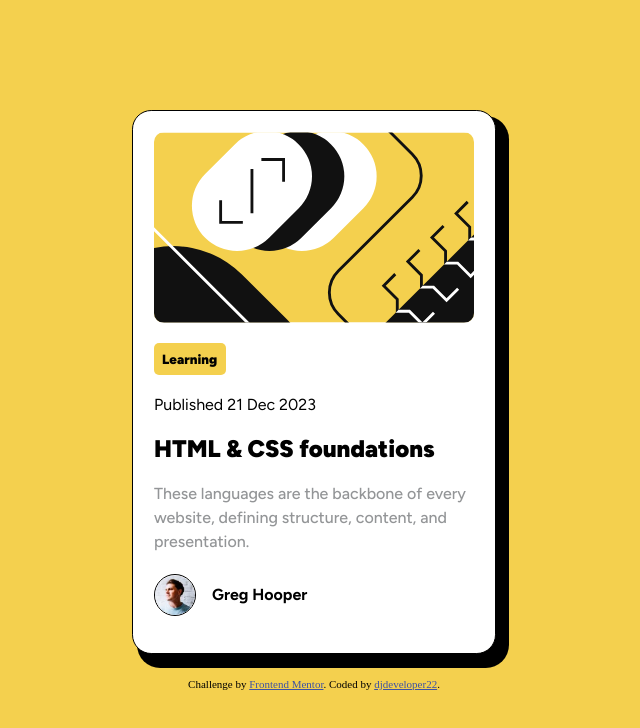
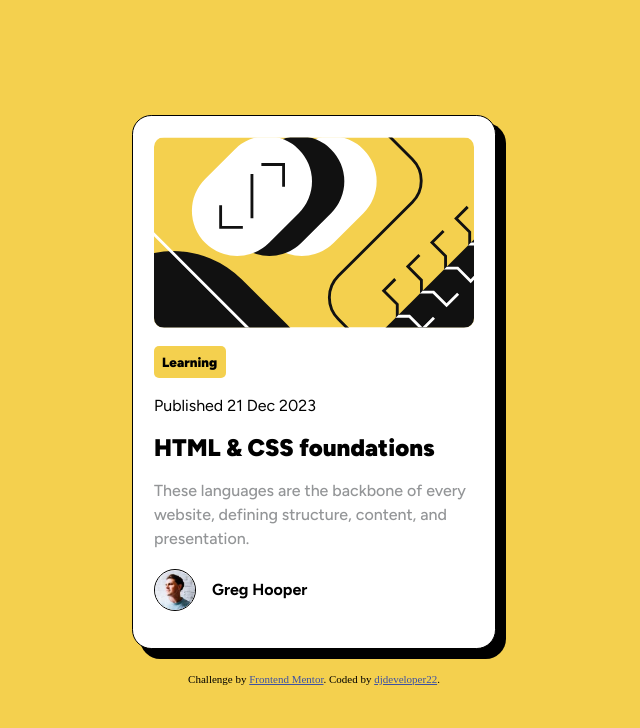
Before and after one commit to djdeveloper22/blog-preview-card, a website: page index.html in a window 1280 px wide. Shown: the whole page, without its empty margins (326-966 px from the left). Drawn offline with Linux system fonts and the light colour scheme.

Commit message:
correciones roles, box shadow

```diff
--- a/index.html
+++ b/index.html
@@ -67,11 +67,11 @@
       flex-direction: column;
       justify-content: space-between;
       width: auto;
-      height: 500px;
+      height: 490px;
       padding: 1.3rem;
       min-width: 220px;
       max-width: 320px;
-      box-shadow: 9px 10px 0px 4px;
+      box-shadow: 9px 9px 0px 1px;
 
     }
 
@@ -113,20 +113,20 @@
   </style>
 </head>
 <body>
-  <main role="content-card">
-    <div role="card-content" class="card">
+  <main>
+    <div class="card">
       <img src="assets/images/illustration-article.svg" alt="images card">
       <small role="learning" class="figtree-small">Learning</small>
       <span class="figtree-published">Published 21 Dec 2023</span>
-      <h2 role="title" class="figtree-title">HTML & CSS foundations</h2>
+      <h2 class="figtree-title">HTML & CSS foundations</h2>
       <p role="description" class="figtree-text">These languages are the backbone of every website, defining structure, content, and
         presentation.</p>
-      <div role="content-data-user" class="content-info-user">
+      <div class="content-info-user">
         <img class="img-user" src="assets/images/image-avatar.webp" alt="photo user">
         <span role="user-name" class="figtree-user">Greg Hooper</span>
       </div>
     </div>
-    <div role="footer" class="attribution">
+    <div class="attribution">
       Challenge by <a href="https://www.frontendmentor.io?ref=challenge" target="_blank">Frontend Mentor</a>.
       Coded by <a href="https://github.com/djdeveloper22/blog-preview-card" target="_blank">djdeveloper22</a>.
     </div>
```
